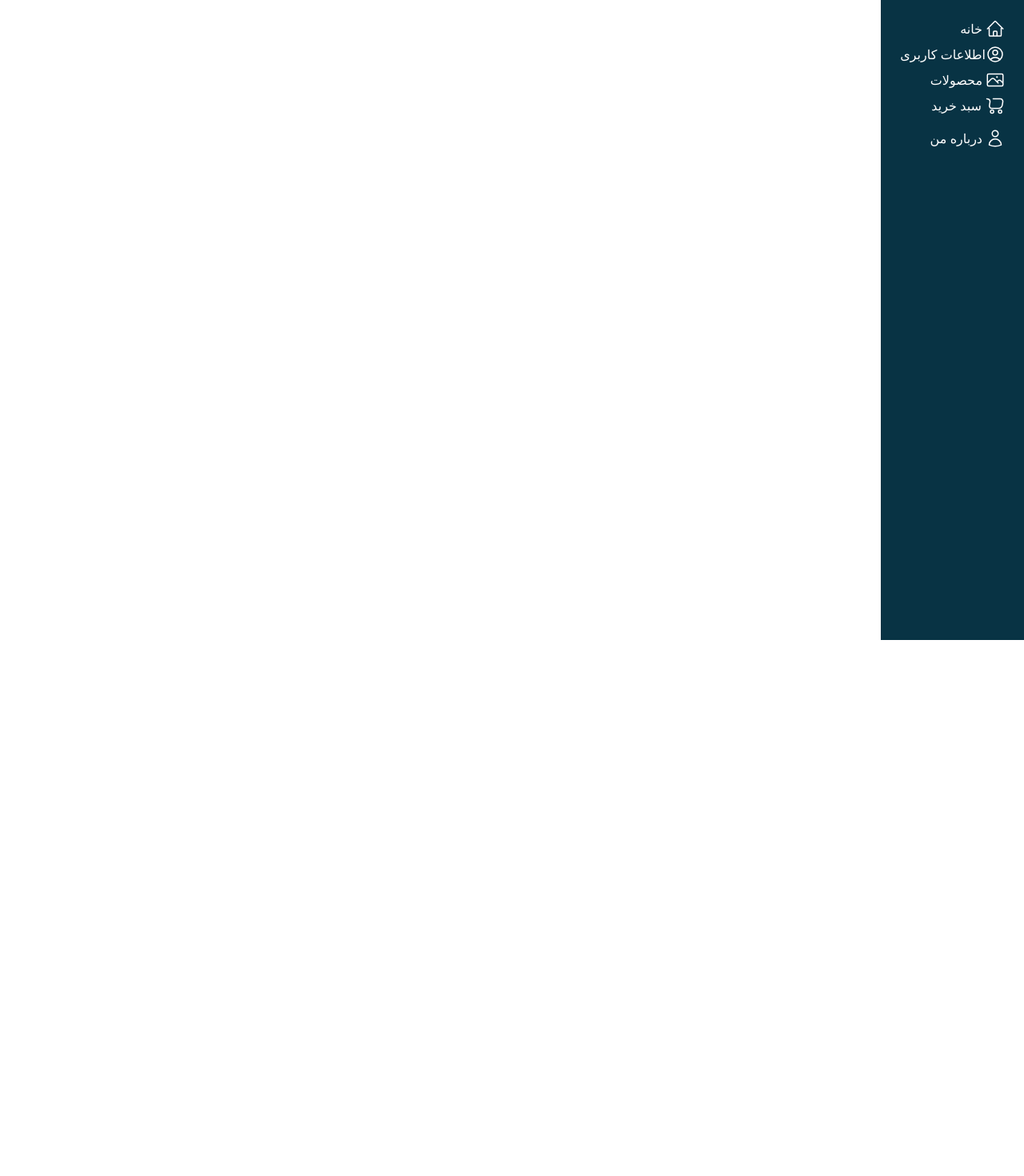
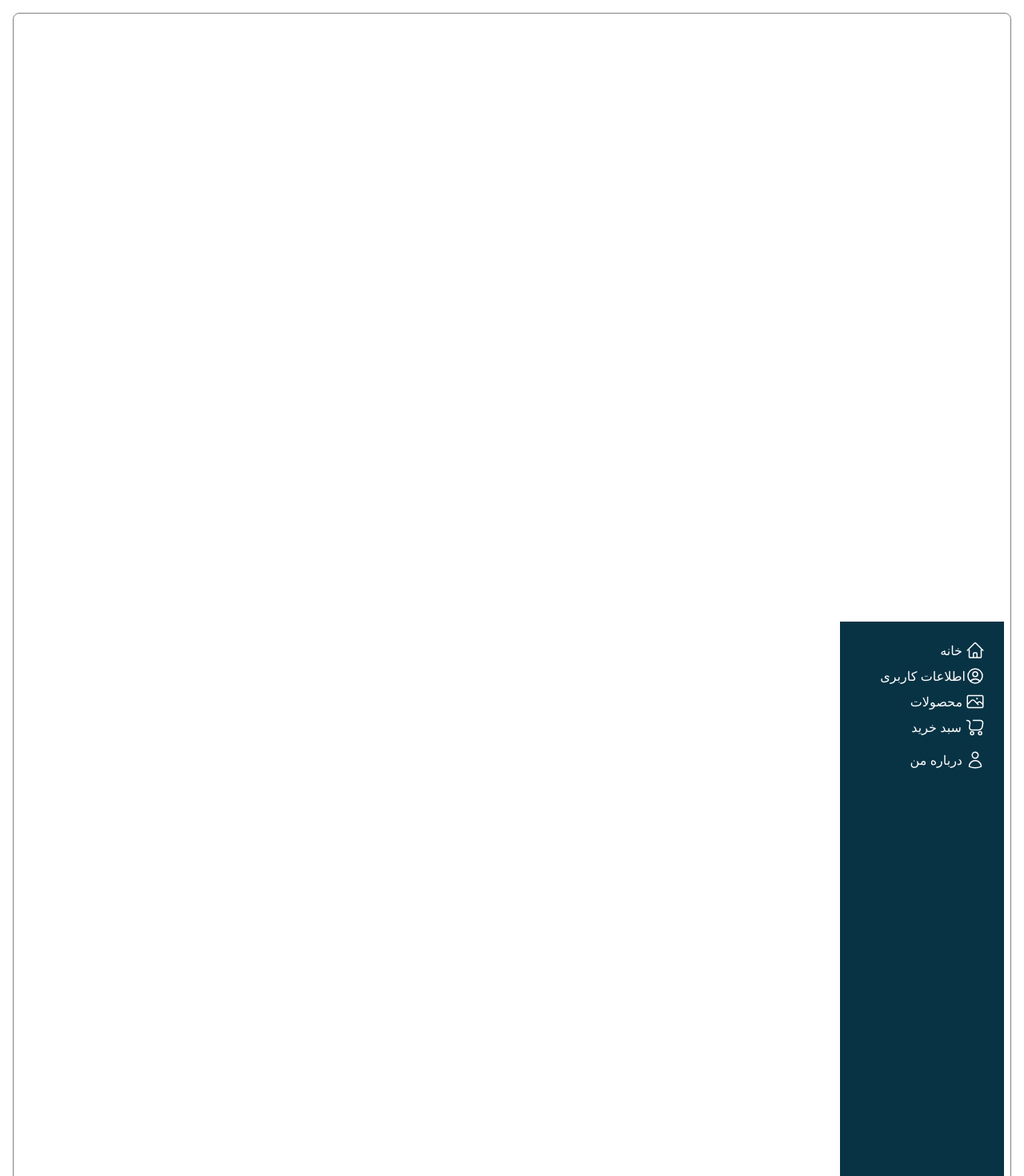
Before and after one commit to elisaeidi/digimall, a Next.js app: page / in a window 1280 px wide. Shown: the top 1470 px of the page at 80% size. Before the commit the page ends 800 px from the top, so only its background shows below. Built offline with nearby package versions, Linux system fonts and the light colour scheme.

Commit message:
change style on layout page

```diff
--- a/src/app/layout.js
+++ b/src/app/layout.js
@@ -15,11 +15,13 @@ export default function RootLayout({ children }) {
     <html lang="en" className={inter.className}>
       <body>
         <Provivders>
-          <div  className='flex flex-col basis-10/12 h-screen'>
-          {children}
-          </div>
-          <div className="flex flex-col basis-3/12 fixed right-0 h-screen bg-cyan-950">
-          <Navbar/>
+          <div className="container">
+            <div className="basis-5/6 h-screen">
+              {children}
+            </div>
+            <div className="bg-cyan-950 basis-1/6 h-screen text-white">
+              <Navbar />
+            </div>
           </div>
         </Provivders>
 
```
